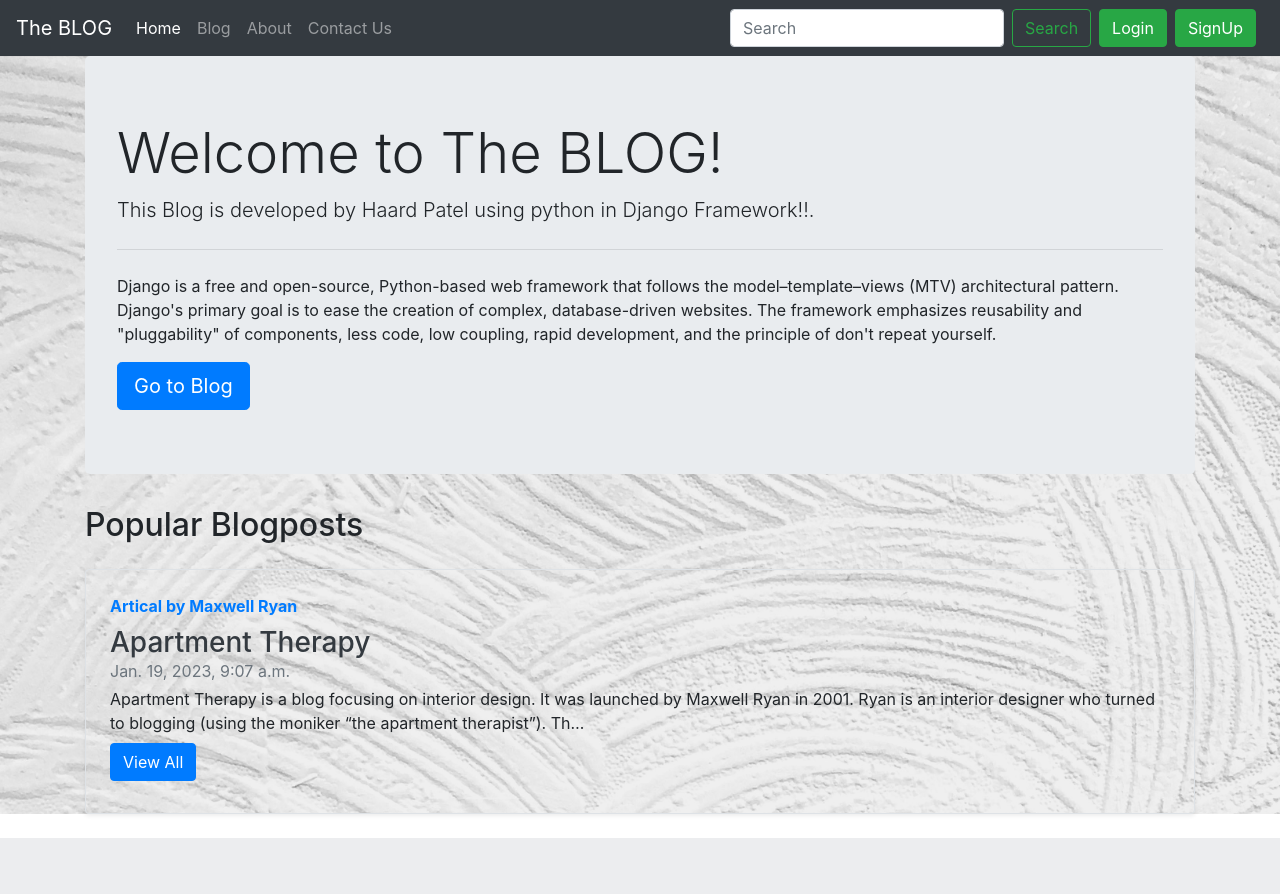
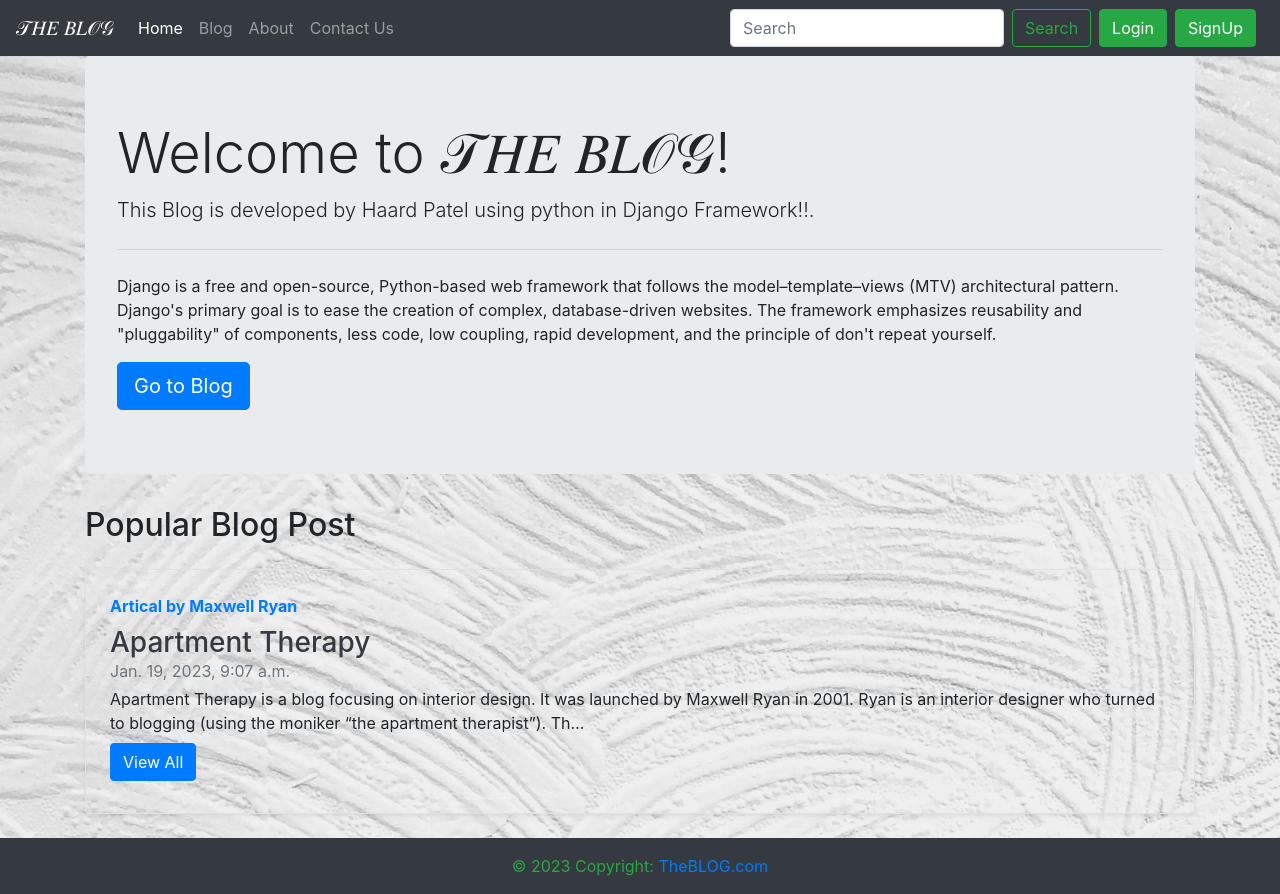
Before and after one commit to HaardPatel5620/Django_Blog, a Django app: page / in a window 1280 px wide. Before the commit the page ends 838 px from the top, so only its background shows below. Run offline with Django 4.2, Linux system fonts and the light colour scheme; data comes from the database, SQL or seed files in the repository; both versions use the stored data as it was after the commit; some libraries are stand-ins or nearby versions.

Commit message:
Changes in Templates

```diff
--- a/templates/base.html
+++ b/templates/base.html
@@ -24,7 +24,7 @@
 
     <nav class="navbar navbar-expand-lg sticky-top navbar-dark bg-dark">
 
-        <a class="navbar-brand" href="/">The BLOG</a>
+        <a class="navbar-brand" href="/">𝒯𝐻𝐸 𝐵𝐿𝒪𝒢</a>
 
         <button class="navbar-toggler" type="button" data-toggle="collapse" data-target="#navbarSupportedContent"
             aria-controls="navbarSupportedContent" aria-expanded="false" aria-label="Toggle navigation">
@@ -164,6 +164,13 @@
 
         {% block body %} {% endblock body %}
 
+    <footer class="page-footer font-small bg-dark">
+        <div class="footer-copyright text-center py-3 text-success">© 2023 Copyright:
+            <a href="/"> TheBLOG.com</a>
+        </div>
+    </footer>
+
+
     </div>
 
     <!-- Login Modal -->
@@ -214,6 +221,8 @@
         <script src="https://stackpath.bootstrapcdn.com/bootstrap/4.5.2/js/bootstrap.min.js"
             integrity="sha384-B4gt1jrGC7Jh4AgTPSdUtOBvfO8shuf57BaghqFfPlYxofvL8/KUEfYiJOMMV+rV"
             crossorigin="anonymous"></script>
+
+
 </body>
 
 </html>
--- a/templates/blog/bloghome.html
+++ b/templates/blog/bloghome.html
@@ -5,9 +5,9 @@ Blog Home
 {% block blogactive %} active {% endblock blogactive %}
 {% block body %}
 
-<div class="container scroll" >
+<div class="container" >
 
-    <h2 class="my-3">Coding Articles by Blog_main</h2>
+    <h2>Articles by 𝒯𝐻𝐸 𝐵𝐿𝒪𝒢</h2>
     {% for post in allPosts %}
     <div class="row no-gutters border rounded overflow-hidden flex-md-row mb-4 shadow-sm h-md-250 my-4 position-relative ">
 
--- a/templates/blog/blogpost.html
+++ b/templates/blog/blogpost.html
@@ -6,7 +6,7 @@ Blog Post
 {% block body %}
 {% load humanize %}
 {% load extras %}
-<div class="container ">
+<div class=" container-fluid ">
 
     <div class="blog-post">
         <h2 class="blog-post-title">{{post.title}}</h2>
--- a/templates/home/home.html
+++ b/templates/home/home.html
@@ -9,7 +9,7 @@ Home page
 <div class="container">
 
     <div class="jumbotron ">
-        <h1 class="display-4">Welcome to The BLOG!</h1>
+        <h1 class="display-4">Welcome to 𝒯𝐻𝐸 𝐵𝐿𝒪𝒢!</h1>
         <p class="lead">This Blog is developed by Haard Patel using python in Django Framework!!.</p>
         <hr class="my-4">
         <p>Django is a free and open-source, Python-based web framework that follows the model–template–views (MTV) architectural pattern. Django's primary goal is to ease the creation of complex, database-driven websites. The framework emphasizes reusability and "pluggability" of components, less code, low coupling, rapid development, and the principle of don't repeat yourself.</p>
@@ -19,7 +19,7 @@ Home page
 </div>
 
 <div class="container">
-    <h2>Popular Blogposts</h2>
+    <h2>Popular Blog Post</h2>
 
     <div class="row no-gutters border rounded overflow-hidden flex-md-row mb-4 shadow-sm h-md-250 my-4 position-relative ">
 
```
Also changed, not shown: db.sqlite3.
